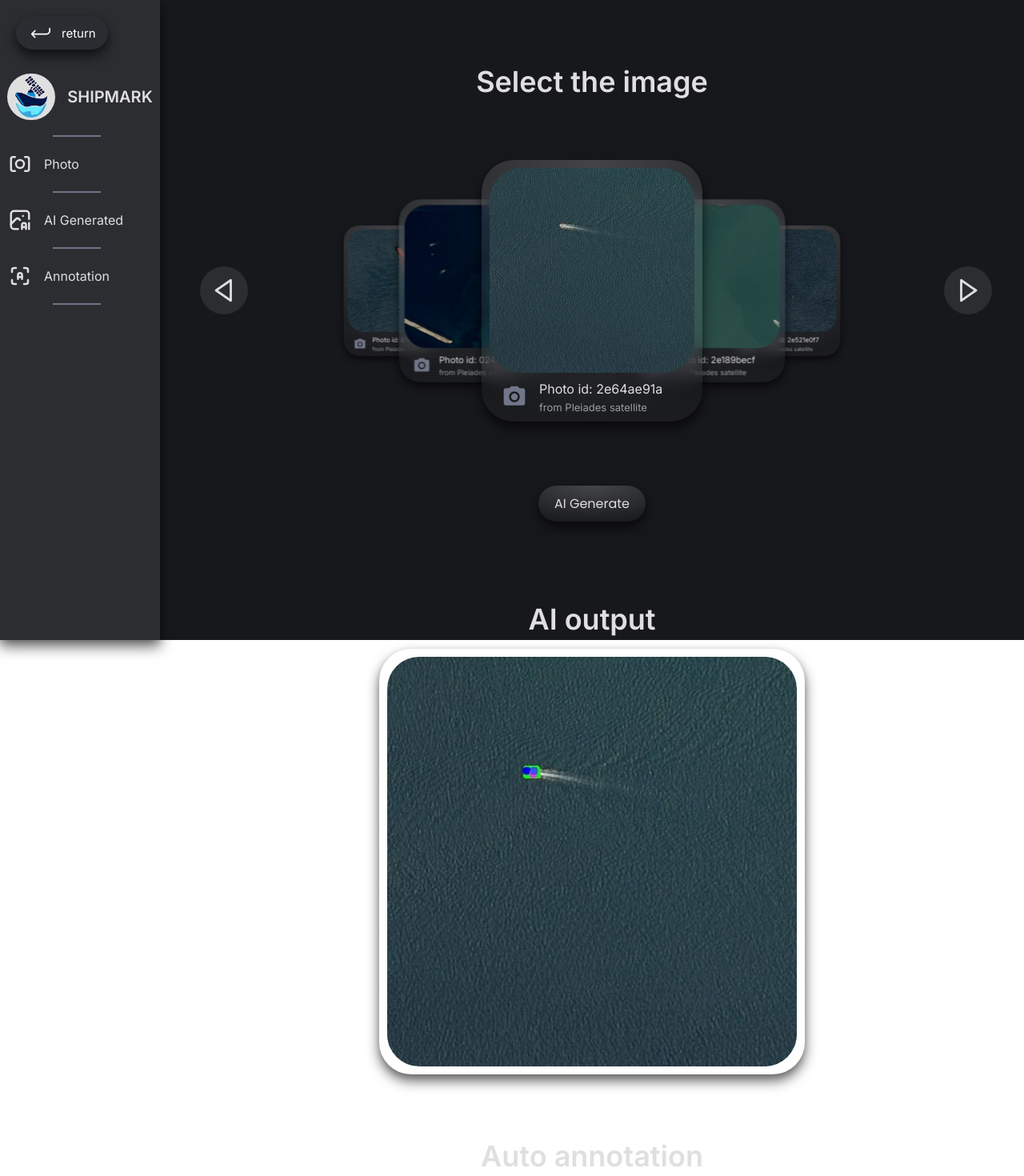
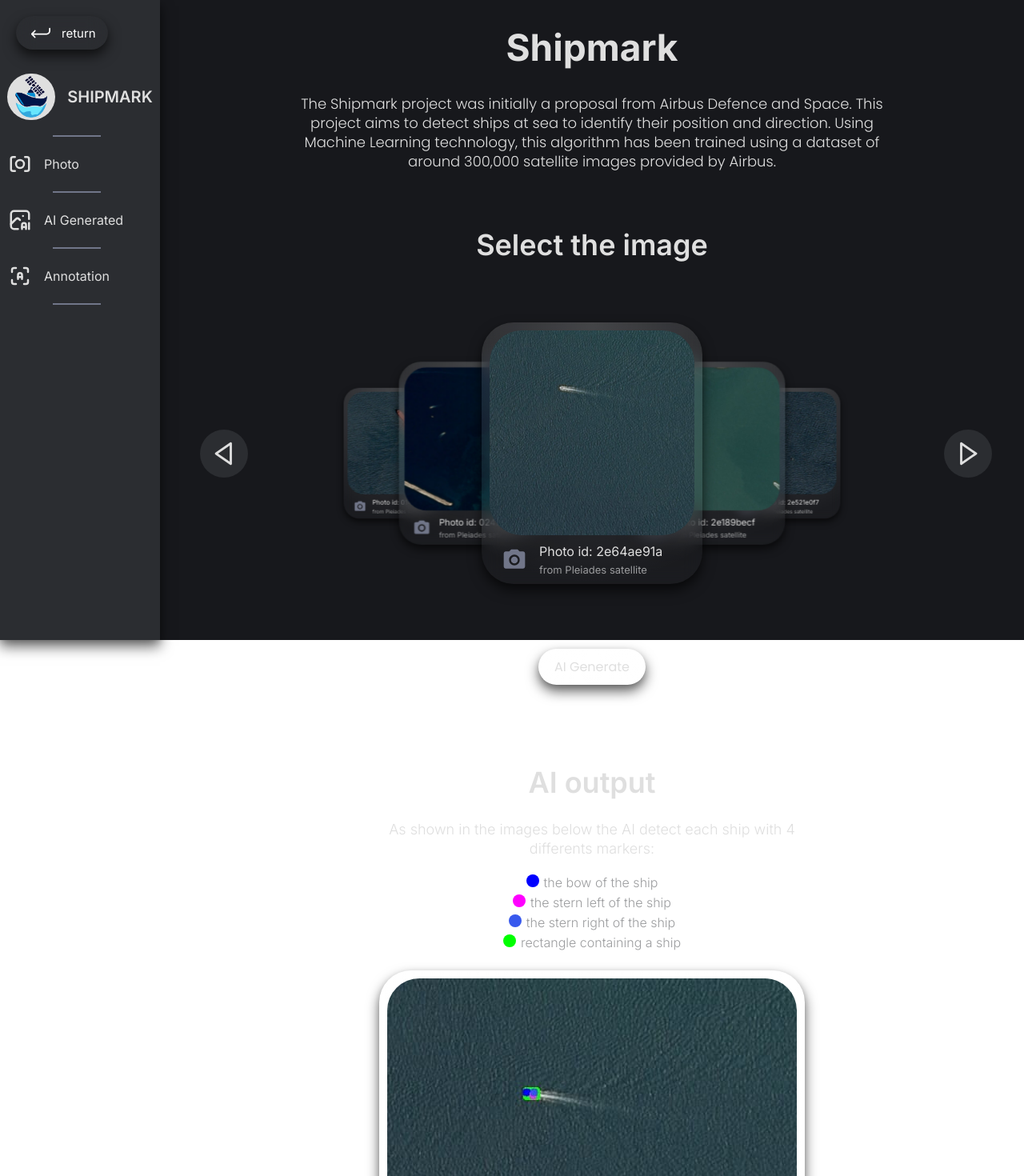
Before and after one commit to Edouard-M/Portfolio_Website, a React (Create React App) app: page /shipmark in a window 1280 px wide. Shown: the top 1470 px of the page at 80% size. Built offline with nearby package versions, Linux system fonts and the light colour scheme.

Commit message:
update shipmark text

```diff
--- a/src/components/shipmark_components/ShipmarkCarousel.js
+++ b/src/components/shipmark_components/ShipmarkCarousel.js
@@ -1,4 +1,4 @@
-import React, { useState } from 'react';
+import React, { useState, useEffect } from 'react';
 import ShipmarkPhotoCard from './ShipmarkPhotoCard'
 import {BiLeftArrow, BiRightArrow} from 'react-icons/bi'
 
@@ -7,9 +7,9 @@
   {translate: "75", scale: "0.7", zindex: "4", opacity: "1"},
   {translate: "175", scale: "0.5", zindex: "3", opacity: "1"},
   {translate: "175", scale: "0.5", zindex: "2", opacity: "0"},
-  {translate: "175", scale: "0.5", zindex: "1", opacity: "0"},
-  {translate: "175", scale: "0.5", zindex: "0", opacity: "0"},
-  {translate: "-175", scale: "0.5", zindex: "1", opacity: "0"},
+  {translate: "175", scale: "0.5", zindex: "2", opacity: "0"},
+  {translate: "175", scale: "0.5", zindex: "2", opacity: "0"},
+  {translate: "-175", scale: "0.5", zindex: "2", opacity: "0"},
   {translate: "-175", scale: "0.5", zindex: "2", opacity: "0"},
   {translate: "-175", scale: "0.5", zindex: "3", opacity: "1"},
   {translate: "-75", scale: "0.7", zindex: "4", opacity: "1"}
@@ -69,6 +69,10 @@
   };
 
 
+  useEffect(() => {
+  }, [activeCard]);
+
+
   return (
     <div className='shipmark_photo_carousel_main shipmark_center'>
       <div className='shipmark_photo_carousel shipmark_center'>
--- a/src/pages/ShipmarkPage.js
+++ b/src/pages/ShipmarkPage.js
@@ -1,10 +1,14 @@
 import React, { useState } from 'react';
+import {BsCircleFill} from 'react-icons/bs'
 import '../style/Shipmark.css';
 import ShipmarkNavbar from '../components/shipmark_components/ShipmarkNavbar'
 import ShipmarkCarousel from '../components/shipmark_components/ShipmarkCarousel'
 import {imageData1 ,imageData2, imageData3, imageData4, imageData5, imageData6, imageData7, imageData8, imageData9, imageData10} from '../data/ShipmarkData'
 
 var data = [imageData1, imageData2, imageData3, imageData4, imageData5, imageData6, imageData7, imageData8, imageData9, imageData10]
+
+const shipmarkAbout = "The Shipmark project was initially a proposal from Airbus Defence and Space. This project aims to detect ships at sea to identify their position and direction. Using Machine Learning technology, this algorithm has been trained using a dataset of around 300,000 satellite images provided by Airbus.";
+
 
 function ShipmarkPage() {
 
@@ -15,6 +19,10 @@
     <div className='shipmark_body'>
         <ShipmarkNavbar/>
         <div className='shimpark_main'>
+          <h1 className='shipmark_h1'>Shipmark</h1>
+          <div className='shipmark_text_container'>
+            <div className='shipmark_ai_text'>{shipmarkAbout}</div>
+          </div>
           <section id='shipmark_photo'>
             <h2 className='shipmark_h2'>Select the image</h2>
             <ShipmarkCarousel activeCard={activeCard} setActiveCard={setActiveCard} data={data}/>
@@ -22,11 +30,32 @@
           </section>
           <section id='shipmark_ai'>
             <h2 className='shipmark_h2 '>AI output</h2>
+            <div className='shipmark_ai_text_container'>
+              <div className='shipmark_ai_text'>As shown in the images below the AI detect each ship with 4 differents markers:</div>
+              <div className='shipmark_ai_text_list'>< BsCircleFill style={{color: "#0000FF", marginRight:"6px"}}/> the bow of the ship</div>
+              <div className='shipmark_ai_text_list'><BsCircleFill style={{color: "#FF00FF", marginRight:"6px"}}/>  the stern left of the ship</div>
+              <div className='shipmark_ai_text_list'><BsCircleFill style={{color: "#3859ED", marginRight:"6px"}}/>  the stern right of the ship</div>
+              <div className='shipmark_ai_text_list'><BsCircleFill style={{color: "#00FF00", marginRight:"6px"}}/>  rectangle containing a ship</div>
+            </div>
             <div className='shipmark_ai_card shipmark_center'><img src={require(`../assets/shipmark/AI/${data[activeCard].id}.jpg`)} className='shipmark_ai_image' alt='AI result'></img></div>
           </section>
           <section id='shipmark_annotation'>
             <h2 className='shipmark_h2 '>Auto annotation</h2>
+            <div className='shipmark_ai_text_container'>
+              <div className='shipmark_ai_text'>The initial dataset provided by airbus contained over 300,000 satellite images, so it was impossible for us to go through and sort all these images by hand.</div>
+              <div className='shipmark_ai_text'>So, by using our Python programming skills we've created an algorithm able to help us by creating a first version of tags on the images. The result below:</div>
+              <div className='shipmark_ai_text_list'><BsCircleFill style={{color: "#FF0000", marginRight:"6px"}}/>  rectangle is the front of the ship</div>
+              <div className='shipmark_ai_text_list'><BsCircleFill style={{color: "#00FF00", marginRight:"6px"}}/>  rectangle is the back of the ship</div>
+            </div>
             <div className='shipmark_ai_card shipmark_center'><img src={require(`../assets/shipmark/annotation/${data[activeCard].id}.jpg`)} className='shipmark_ai_image' alt='Auto annotation'></img></div>
+            <div className='shipmark_ai_text_container'>
+              <h3 className='shipmark_h3'>How it works:</h3>
+              <div className='shipmark_ai_text'>The algorithm looks for the bow and stern of each vessel. It compares 2 large zones for each vessel (red and green zones in the photo) to find the vessel's wake. The area with the most wake is then identified as the stern.</div>
+              <div className='shipmark_ai_text_list'>top left corner:  the initial image</div>
+              <div className='shipmark_ai_text_list'>top right corner: coloured masks to identify the vessel</div>
+              <div className='shipmark_ai_text_list'>bottom left corner: mask that highlight the pale colours in mauve, to find the ship's wake</div>
+              <div className='shipmark_ai_text_list'>bottom right corner: the resulting image comparing the 2 wake zones, red and green</div>
+            </div>
           </section>
         </div>
     </div>
--- a/src/style/Shipmark.css
+++ b/src/style/Shipmark.css
@@ -46,6 +46,19 @@
   background: rgba(255, 255, 255, 0);
 }
 
+.shipmark_h1{
+  display: flex;
+  text-align: center;
+  font-family: var(--font-shipmark-inter);
+  font-size: 46px;
+}
+
+.shipmark_h3{
+  display: flex;
+  justify-content: center;
+  align-items: center;
+}
+
 .shimpark_main{
   z-index: 0;
   display: flex;
@@ -54,6 +67,9 @@
   margin-left: 200px;
 }
 
+.shipmark_text_container{
+  width: clamp(200px, 60vw, 1000px);
+}
 
 /*--------------------------------------------------------------
 # Navbar
@@ -187,7 +203,7 @@
 --------------------------------------------------------------*/
 
 #shipmark_photo{
-  margin-top: 50px;
+  margin-top: 20px;
   margin-bottom: 50px;
   width: 100%;
   display: flex;
@@ -358,7 +374,7 @@
   z-index: 2;
   position: absolute;
 
-  transition: all 0.5s;
+  transition: all 0.4s;
 }
 
 .shipmark_photo_carousel_container #back{
@@ -386,7 +402,38 @@
   flex-direction: column;
   justify-content: center;
   align-items: center;
+  font-weight: 300;
 }
+
+.shipmark_ai_text_container{
+  display: flex;
+  flex-direction: column;
+  width: clamp(100px, 40vw, 1000px);
+  font-family: var(--font-shipmark-inter);
+  color: var(--color-shipmark-text);
+  margin-bottom: 20px;
+  margin-top: 10px;
+}
+
+.shipmark_ai_text{
+  font-size: 18px;
+  margin: 0px auto 5px auto;
+  font-weight: 300;
+  display: flex;
+  text-align: center;
+  line-height: 24px;
+  margin-bottom: 20px;
+}
+
+.shipmark_ai_text_list{
+  font-size: 16px;
+  margin: 0px auto 5px auto;
+  font-weight: 300;
+  color: var(--color-shipmark-grey);
+  display: flex;
+  text-align: center;
+}
+
 
 .shipmark_ai_card{
   width: 40vw;
```
